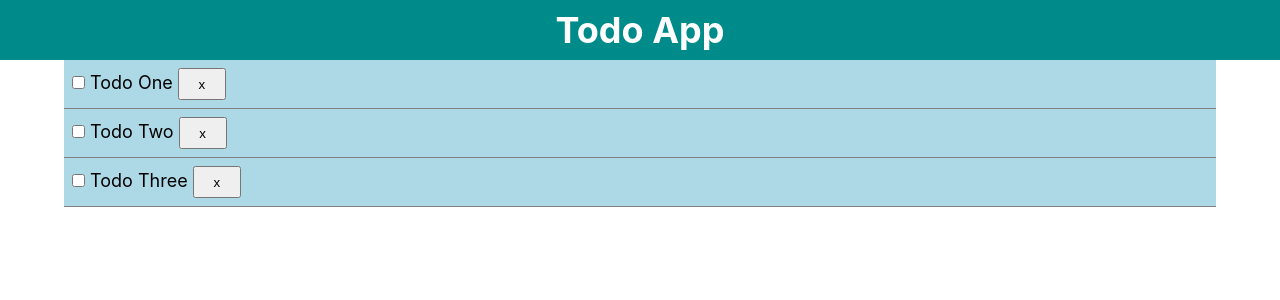
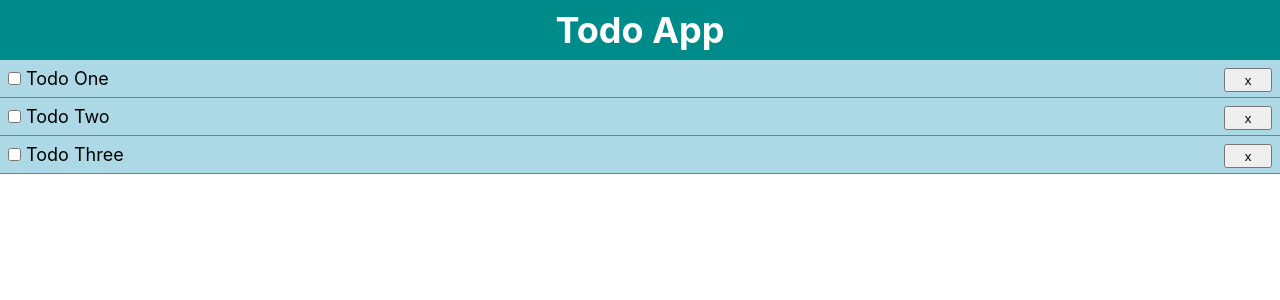
Before and after one commit to christocarr/vue-todos, a Vue app: page / in a window 1280 px wide. Shown: the top 300 px of the page. Built offline with nearby package versions, Linux system fonts and the light colour scheme.

Commit message:
Modify todo item styling

```diff
--- a/src/components/TodoItem.vue
+++ b/src/components/TodoItem.vue
@@ -36,6 +36,7 @@ export default {
 
   .delete-button {
     width: 3rem;
-    height: 2rem;
+    float: right;
+    height: 1.5rem;
   }
 </style>
--- a/src/components/Todos.vue
+++ b/src/components/Todos.vue
@@ -22,8 +22,5 @@ export default {
 </script>
 
 <style scoped>
-  .todos-wrapper {
-    width: 90%;
-    margin: auto;
-  }
+
 </style>
```
